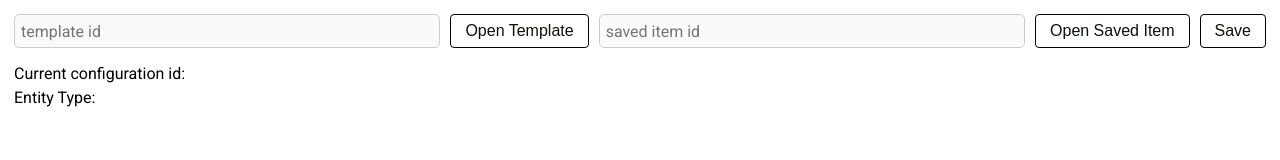
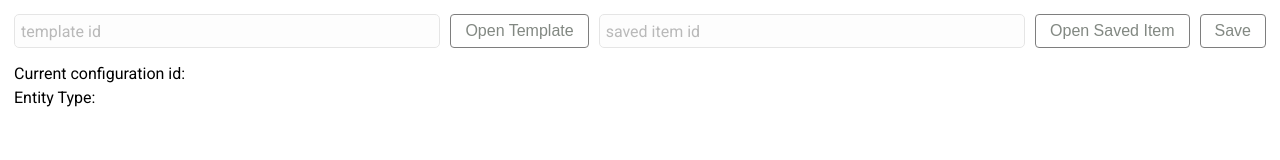
Before and after one commit to ElateralLtd/brandgility-embedded-demo, a website built with webpack: page src/index.html in a window 1280 px wide. Both pictures are taken after a click on the button "Open Template". Built offline with nearby package versions, Linux system fonts and the light colour scheme; files whose address does not match are found by name.

Commit message:
id:86061 fix(controls): disabled state styles

```diff
--- a/src/index.html
+++ b/src/index.html
@@ -58,7 +58,12 @@
         -ms-user-select: none;
         user-select: none;
         outline: none;
-        -webkit-appearance: button;
+      }
+
+      input:disabled,
+      button:disabled {
+        opacity: 0.5;
+        cursor: not-allowed;
       }
 
       .root {
--- a/src/index.js
+++ b/src/index.js
@@ -26,8 +26,8 @@ const app = {
 
     document.querySelectorAll(`
       .controls__entity-id-input,
+      .controls__saved-item-id-input,
       .controls__open-entity-button,
-      .controls__saved-item-id-input,
       .controls__open-saved-item-button,
       .controls__save-button
     `).forEach((control) => control.removeAttribute('disabled'));
@@ -68,8 +68,8 @@ const app = {
 
     document.querySelectorAll(`
       .controls__entity-id-input,
+      .controls__saved-item-id-input,
       .controls__open-entity-button,
-      .controls__saved-item-id-input,
       .controls__open-saved-item-button,
       .controls__save-button
     `).forEach((control) => control.setAttribute('disabled', 'disabled'));
```
